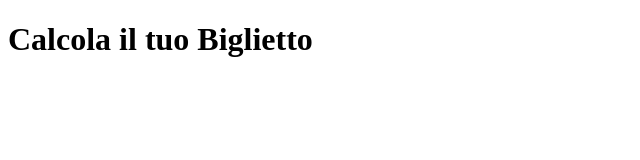
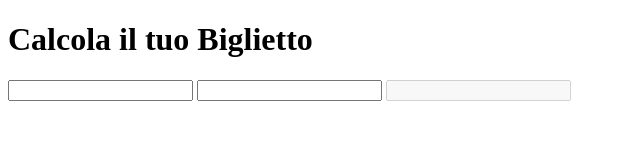
Before and after one commit to assettasimone/js-biglietto-treno-form, a plain HTML site: page index.html in a window 1280 px wide. Shown: the whole page, without its empty margins (0-640 px from the left). Drawn offline with Linux system fonts and the light colour scheme.

Commit message:
add form input field

```diff
--- a/index.html
+++ b/index.html
@@ -13,7 +13,11 @@
     </header>
     <main class="container">
         <div class="form-section">
-
+            <form action="">
+                <input id="trip-km" type="text">
+                <input id="passenger-age" type="text">
+                <input type="text" disabled>
+            </form>
         </div>
         <div class="ticket-section">
 
```
